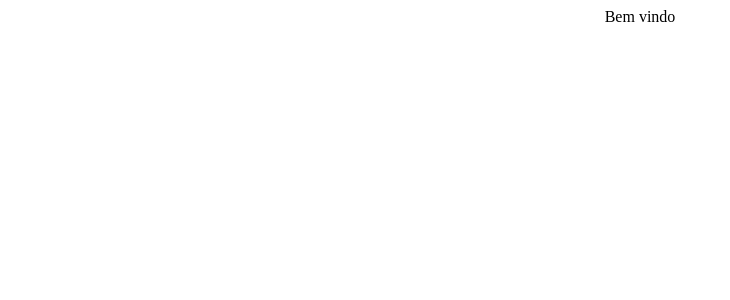
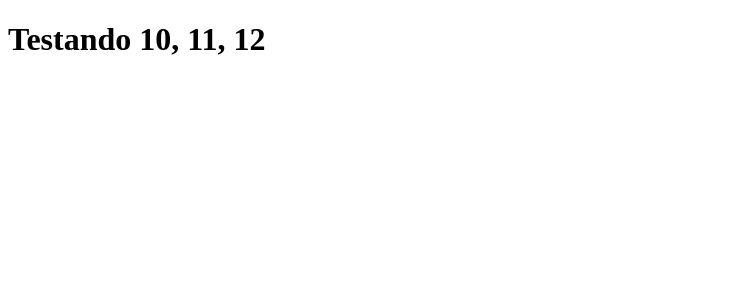
Before and after one commit to LuizPedroSM/b7web-reactjs, a React (Create React App) app: page / in a window 1280 px wide. Shown: the top 300 px of the page, without its empty margins (0-730 px from the left). Built offline with nearby package versions, Linux system fonts and the light colour scheme.

Commit message:
Classes e funcoes

```diff
--- a/src/App.js
+++ b/src/App.js
@@ -1,11 +1,23 @@
-import './App.css';
+import React from "react";
 
-function App() {
-  return (
-    <div className="App">
-      Bem vindo
-    </div>
-  );
-}
+// React como class
+// class App extends React.Component {
+//   render() {
+//     return <h1>Testando 1, 2, 3...</h1>;
+//   }
+// }
+
+// React como func
+// function App() {
+//   return <h1>Testando 4, 5, 6...</h1>;
+// }
+
+// React em arrow func
+// let App = () => {
+//   return <h1>Testando 7, 8, 9</h1>;
+// };
+
+// React em arrow func resumido
+let App = () => <h1>Testando 10, 11, 12</h1>;
 
 export default App;
```
Also changed, not shown: 1 other file (tests, documents, lock files or other folders).
